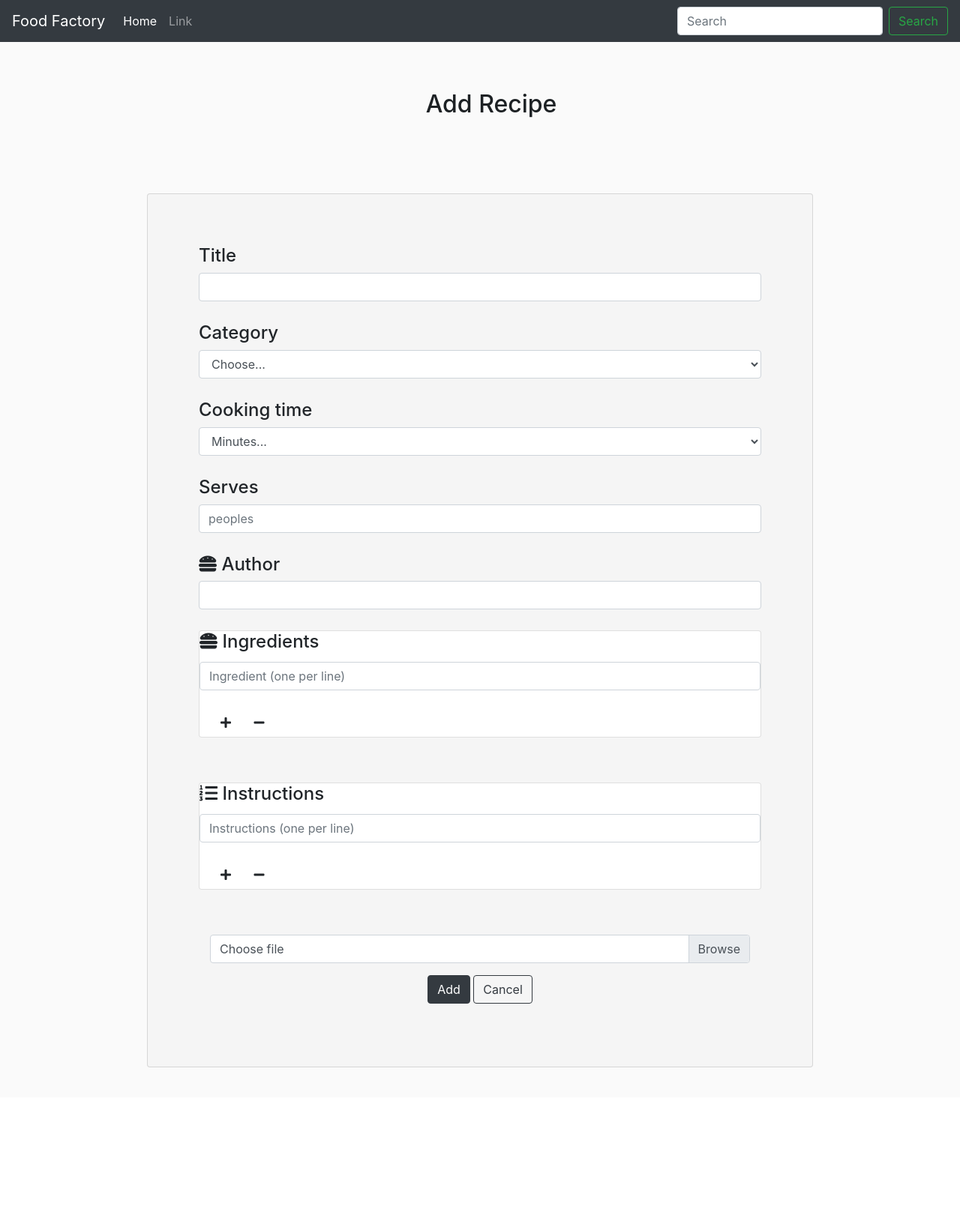
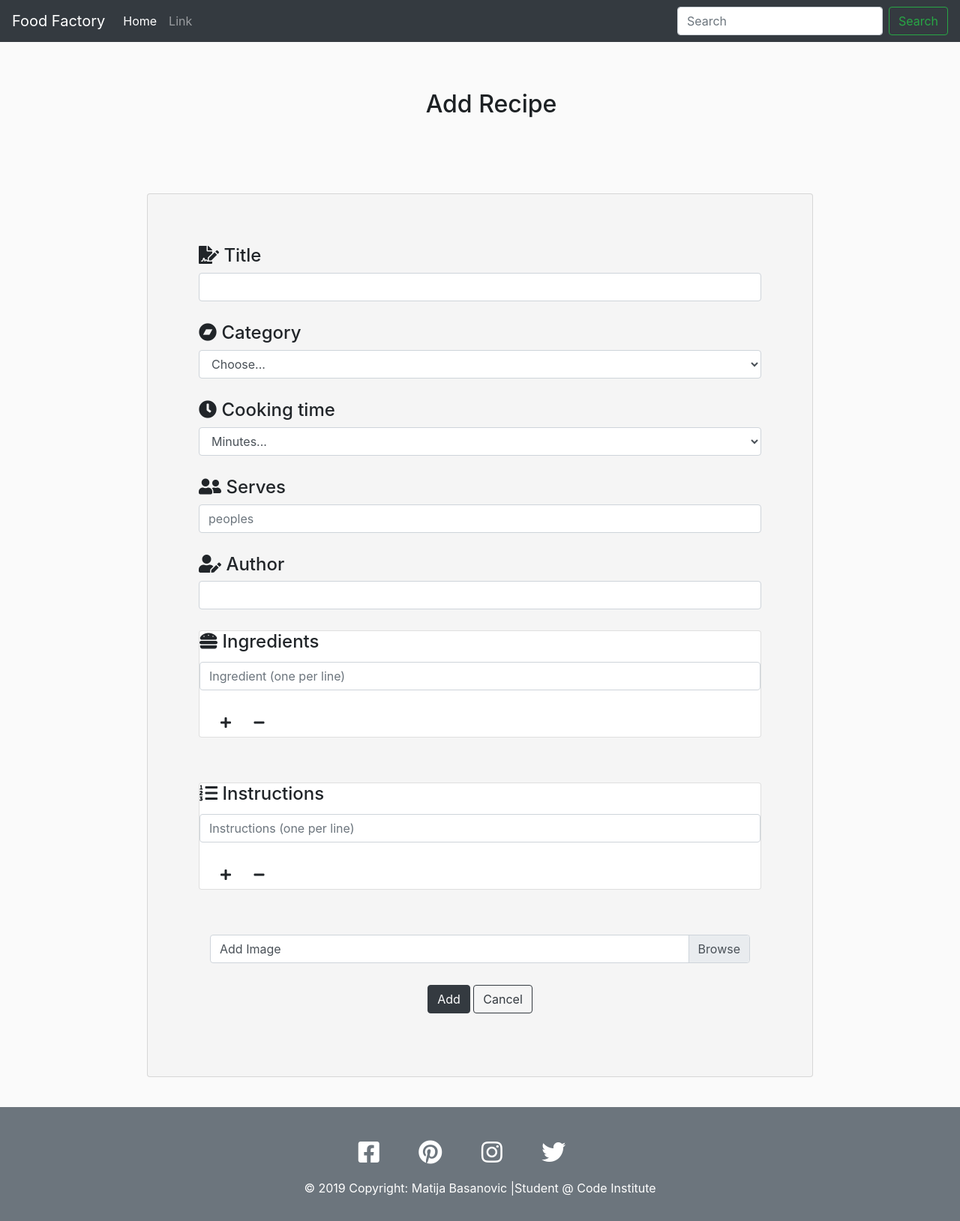
Before and after one commit to MatijaBas/Food-Factory, a Flask app: page /add_recipe in a window 1280 px wide. Shown: the whole page at 75% size. Before the commit the page ends 1424 px from the top, so only its background shows below. Run offline with Flask 2, Linux system fonts and the light colour scheme; data that the repository does not hold is empty; parts of the project's set-up code (start-up, migrations or seed data) failed here and were passed over; some libraries are stand-ins or nearby versions.

Commit message:
Added footer and icons on addrecipe.html page

```diff
--- a/app.py
+++ b/app.py
@@ -4,6 +4,7 @@
 from bson.objectid import ObjectId
 from dotenv import load_dotenv
 load_dotenv()
+
 
 USERNAME = os.getenv('MONGODB_USERNAME')
 PASSWORD = os.getenv('MONGODB_PASSWORD')
@@ -21,6 +22,8 @@
 
 mongo = PyMongo(app)
 
+time_coll = mongo.db.time
+
 
 @app.route('/')
 @app.route('/all_recipes')
@@ -30,7 +33,17 @@
 
 @app.route('/add_recipe')
 def add_recipe():
-    return render_template("addrecipe.html", recipes=mongo.db.recipes.find())
+    return render_template("addrecipe.html", cooking_time=mongo.db.cooking_time.find())
+
+
+# def time_dropdown():
+#     '''
+#     Drop down menu for time values (prep time and cook time)
+#     Accesses time array within the time database
+#     '''
+#     return [
+#         t for time in time_coll.find()
+#         for t in time.get("time")]
 
 
 if __name__ == '__main__':
--- a/static/css/style.css
+++ b/static/css/style.css
@@ -1,11 +1,55 @@
 html, body {
     margin: 0;
     padding: 0;
+    width: 100%;
+    height: 100%;
 }
 
 body {
     background-color: rgb(250, 250, 250);
 }
+
+article {
+    min-height: 100%;
+    display: grid;
+    grid-template-rows: auto 1fr auto;
+    grid-template-columns: 100%;
+}
+
+footer {
+    padding-top: 2rem;
+    position: relative;
+}
+
+footer a {
+    text-decoration: none;
+    color: white;
+    background-color: transparent;
+}
+
+footer a:hover {
+    text-decoration: none;
+    color: white;
+    background-color: transparent;
+}
+
+.fa-facebook-square:hover {
+    color: #3b5998;
+}
+
+.fa-pinterest:hover {
+    color: #c8232c;
+}
+
+.fa-instagram:hover {
+    color: #fbad50;
+}
+
+
+.fa-twitter:hover {
+    color: #38a1f3;
+}
+
 .btn-light {
     color: #212529;
     background-color: #f8f9fa;
--- a/templates/addrecipe.html
+++ b/templates/addrecipe.html
@@ -19,12 +19,14 @@
 			<div class="form-row">
 				<div class="form-group col-md-12">
 					<h4 class="card-title">
+						<i class="fas fa-file-signature" aria-hidden="true"></i>
 						<label for="title">Title</label>
 						<input id="title" name="title" type="text" minlength="5" maxlength="50" class="form-control" id="inputEmail4">
                 </h4>
 				</div>
 				<div class="form-group col-md-12">
 					<h4 class="card-title">
+						<i class="fab fa-bandcamp"></i>
 						<label for="category">Category</label>
 
 						<select id="category" class="form-control">
@@ -40,30 +42,26 @@
 			<div class="form-row">
 				<div class="form-group col-md-12">
 					<h4 class="card-title">
-						<label for="cooking_time">Cooking time</label>
-						<select id="cooking_time" class="form-control">
-                            <option selected>Minutes...</option>
-                            <option>5 min</option>
-                            <option>10 min</option>
-                            <option>15 min</option>
-                            <option>20 min</option>
-                            <option>25 min</option>
-                            <option>30 min</option>
-                            <option>35 min</option>
-                            <option>40 min</option>
-                            <option>45 min</option>
+						<i class="fas fa-clock"></i>
+						<label>Cooking time</label>
+						<select id="cooking_time" name="time" class="form-control">
+                            <option value="" disabled selected>Minutes...</option>
+                            {% for t in cooking_time %}
+                               <option value="{{t.time}}">{{t.time}}</option>
+                            {% endfor %}
                         </select>
 					</h4>
 				</div>
 				<div class="form-group col-md-12">
 					<h4 class="card-title">
+						<i class="fas fa-user-friends"></i>
 						<label for="serves">Serves</label>
 						<input type="text" class="form-control" id="serves" placeholder="peoples">
                         </h4>
 				</div>
 				<div class="form-group col-md-12">
 					<h4 class="card-title">
-						<i class="fas fa-hamburger" aria-hidden="true"></i>
+						<i class="fas fa-user-edit"></i>
 						<label for="author">Author</label>
 						<input type="text" class="form-control" id="author">
 								</h4>
@@ -116,8 +114,9 @@
 				<!--Image File Input-->
 				<div class="form-group">
 					<div class="custom-file">
+						<i class="fas fa-image"></i>
 						<input type="file" class="custom-file-input" id="customFile">
-						<label class="custom-file-label" for="customFile">Choose file</label>
+						<label class="custom-file-label" for="customFile">Add Image</label>
 					</div>
 				</div>
 			</div>
--- a/templates/base.html
+++ b/templates/base.html
@@ -19,7 +19,7 @@
 </head>
 
 <body>
-
+	<article>
 		<header>
 			<nav class="navbar navbar-expand-md navbar-dark fixed-top bg-dark">
 				<a class="navbar-brand" href="#">Food Factory</a>
@@ -46,9 +46,38 @@
 		<div style="margin-bottom: 40px">
 			{% block content %} {% endblock %}
 		</div>
-	<footer>
-
+		<footer class="page-footer bg-secondary text-white">
+			<div class="container">
+				<div class="row">
+					<!--Social Media-->
+					<div class="col-md-12 py-3 text-center">
+						<div class="mb-1 flex-centre">
+							<a class="ic-fb" href="https://facebook.com/#" target="_blank"
+								aria-label="Find me on Facebook" rel="noopener">
+								<i class="fab fa-facebook-square fa-lg mr-md-5 mr-3 fa-2x"></i>
+							</a>
+							<a class="ic-pin" href="https://pinterest.com/#" target="_blank"
+								aria-label="Find me on Pinterest" rel="noopener">
+								<i class="fab fa-pinterest fa-lg mr-md-5 mr-3 fa-2x"></i>
+							</a>
+							<a class="ic-ins" href="https://instagram.com/#" target="_blank"
+								aria-label="Find me on Instagram" rel="noopener">
+								<i class="fab fa-instagram fa-lg mr-md-5 mr-3 fa-2x"></i>
+							</a>
+							<a class="ic-twi" href="https://twitter.com/#" target="_blank"
+								aria-label="Find me on Twitter" rel="noopener">
+								<i class="fab fa-twitter fa-lg mr-md-5 mr-3 fa-2x"></i>
+							</a>
+						</div>
+						<!--Copyright-->
+						<div class="text-shadow text-center py-3">
+							&#169; 2019 Copyright: Matija Basanovic |Student @ Code Institute
+						</div>
+					</div>
+				</div>
+			</div>
 		</footer>
+	</article>
 	<script src="https://code.jquery.com/jquery-3.4.1.slim.min.js"
 		integrity="sha384-J6qa4849blE2+poT4WnyKhv5vZF5SrPo0iEjwBvKU7imGFAV0wwj1yYfoRSJoZ+n" crossorigin="anonymous">
 	</script>
```
Lines whose indentation alone changed are shown as unchanged.
